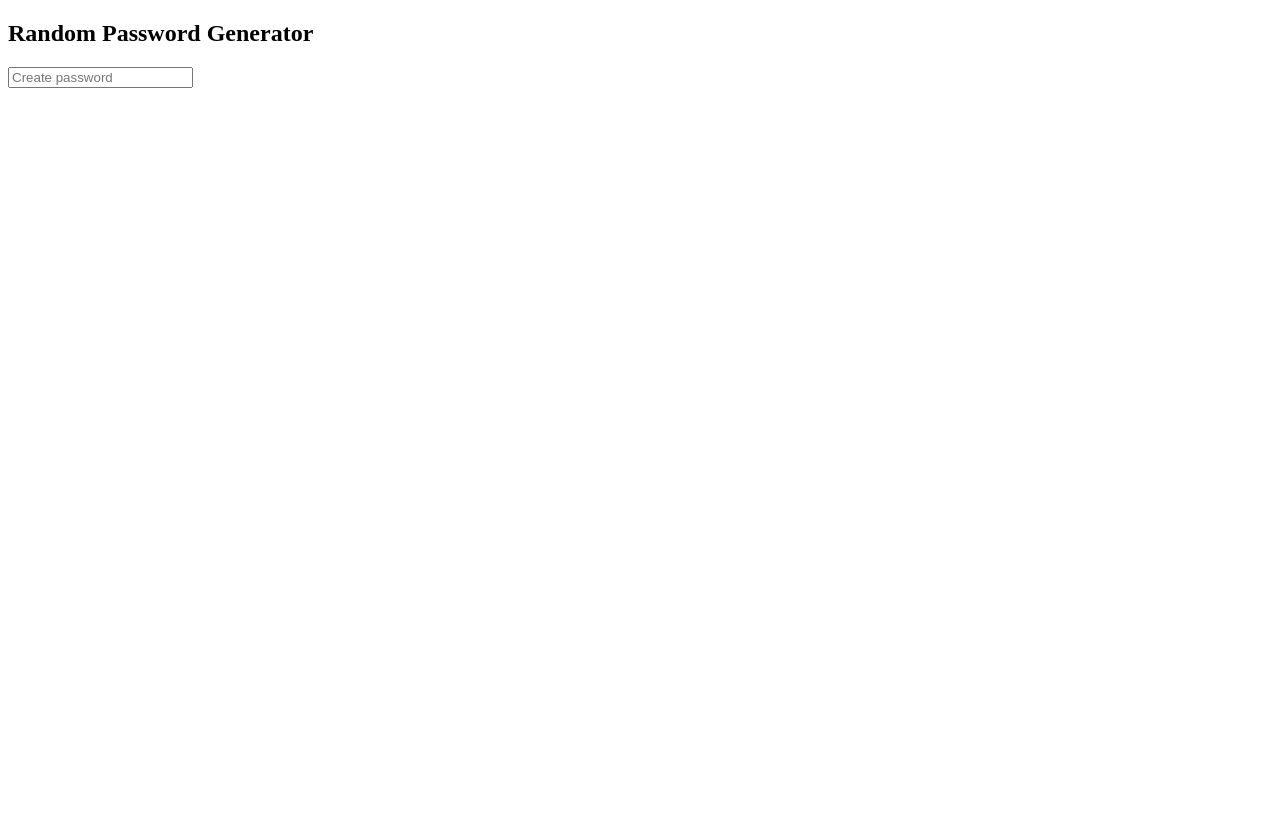
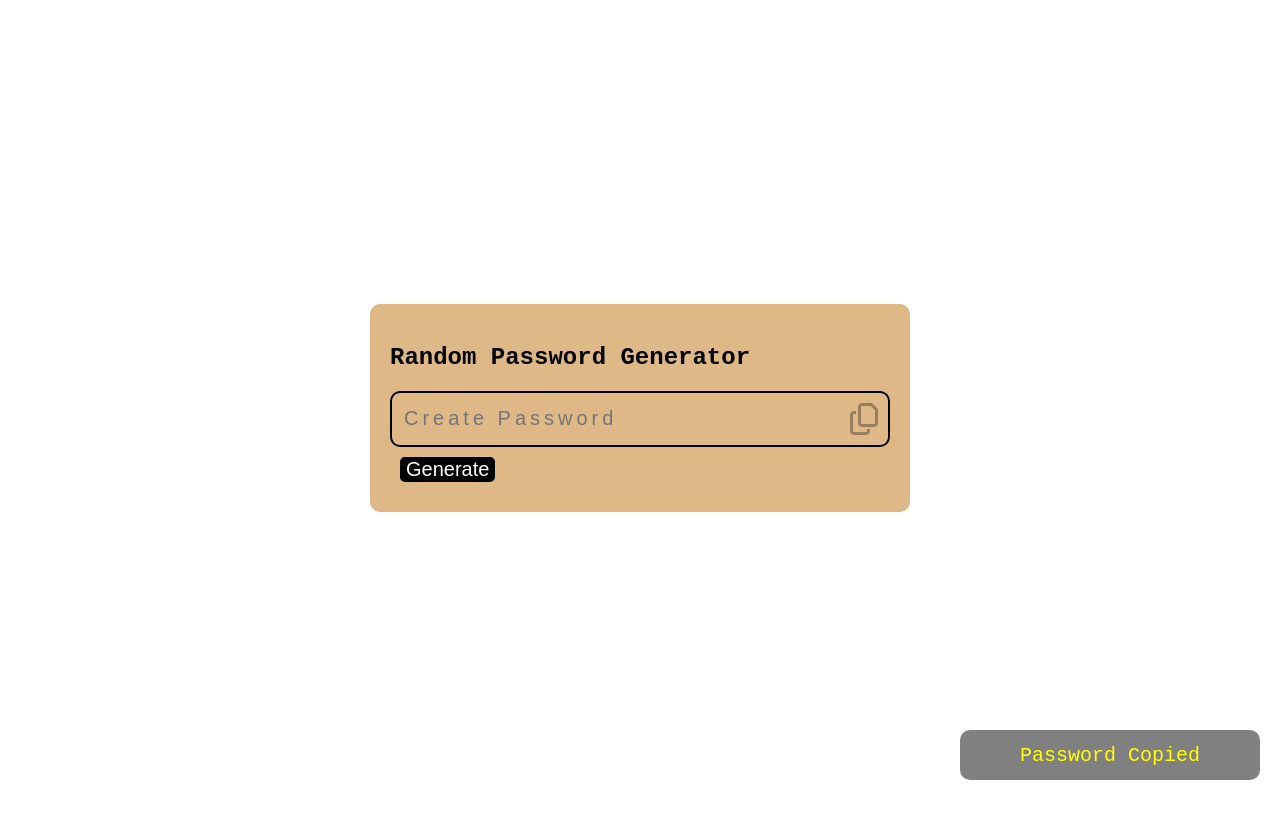
Before and after one commit to mdRashed30/Random-Password-Generator, a plain HTML site: page index.html in a window 1280 px wide. Drawn offline with Linux system fonts and the light colour scheme.

Commit message:
git commit css and html

```diff
--- a/index.html
+++ b/index.html
@@ -4,16 +4,31 @@
     <meta charset="UTF-8" />
     <meta name="viewport" content="width=device-width, initial-scale=1.0" />
     <title>Random Password Generator</title>
+    <link
+      rel="stylesheet"
+      href="https://cdnjs.cloudflare.com/ajax/libs/font-awesome/6.5.1/css/all.min.css"
+      integrity="sha512-DTOQO9RWCH3ppGqcWaEA1BIZOC6xxalwEsw9c2QQeAIftl+Vegovlnee1c9QX4TctnWMn13TZye+giMm8e2LwA=="
+      crossorigin="anonymous"
+      referrerpolicy="no-referrer"
+    />
+    <link rel="stylesheet" href="style.css" />
   </head>
   <body>
     <div class="password-container">
       <h2>Random Password Generator</h2>
-      <input
-        type="text"
-        id="input"
-        class="input"
-        placeholder="Create password"
-      />
+      <div class="input-container">
+        <input
+          type="text"
+          id="input"
+          class="input"
+          value=""
+          placeholder="Create Password"
+          readonly
+        />
+        <i class="far fa-copy fa-2x"></i>
+      </div>
+      <button class="btn">Generate</button>
     </div>
+    <div class="alert-container active">Password Copied</div>
   </body>
 </html>
--- /dev/null
+++ b/style.css
@@ -0,0 +1,84 @@
+body {
+    font-family: 'Courier New', Courier, monospace;
+    display: flex;
+    justify-content: center;
+    align-items: center;
+    height: 100vh;
+}
+
+.password-container {
+    background-color: burlywood;
+    width: 500px;
+    padding: 20px;
+    border-radius: 10px;
+    margin: 10px;
+    font-family: 'Courier New', Courier, monospace;
+}
+
+.input-container {
+
+    border: solid 2px;
+    padding: 10px;
+    border-radius: 10px;
+    display: flex;
+    justify-content: space-between;
+    align-items: center;
+}
+
+.input {
+    border: none;
+    background-color: transparent;
+    outline: none;
+    font-size: 20px;
+    letter-spacing: 4px;
+}
+
+.input ::placeholder {
+    letter-spacing: 0px;
+}
+
+.fa-copy {
+    cursor: pointer;
+    opacity: 0.3;
+
+}
+
+.fa-copy:hover {
+    opacity: .8;
+}
+
+.btn {
+    background-color: black;
+    color: white;
+    border: none;
+    padding: 10px, 20px;
+    border-radius: 5px;
+    margin: 10px;
+    align-items: center;
+    font-size: 20px;
+
+}
+
+.btn:hover {
+    background-color: green;
+}
+
+.btn:active {
+    transform: scale(.90);
+}
+
+.alert-container {
+    position: fixed;
+    width: 300px;
+    height: 50px;
+    background-color: gray;
+    border-radius: 10px;
+    right: 20px;
+    bottom: 20px;
+    display: flex;
+    justify-content: center;
+    align-items: center;
+    color: yellow;
+    font-size: 20px;
+    transform: 0.7s;
+}
```
